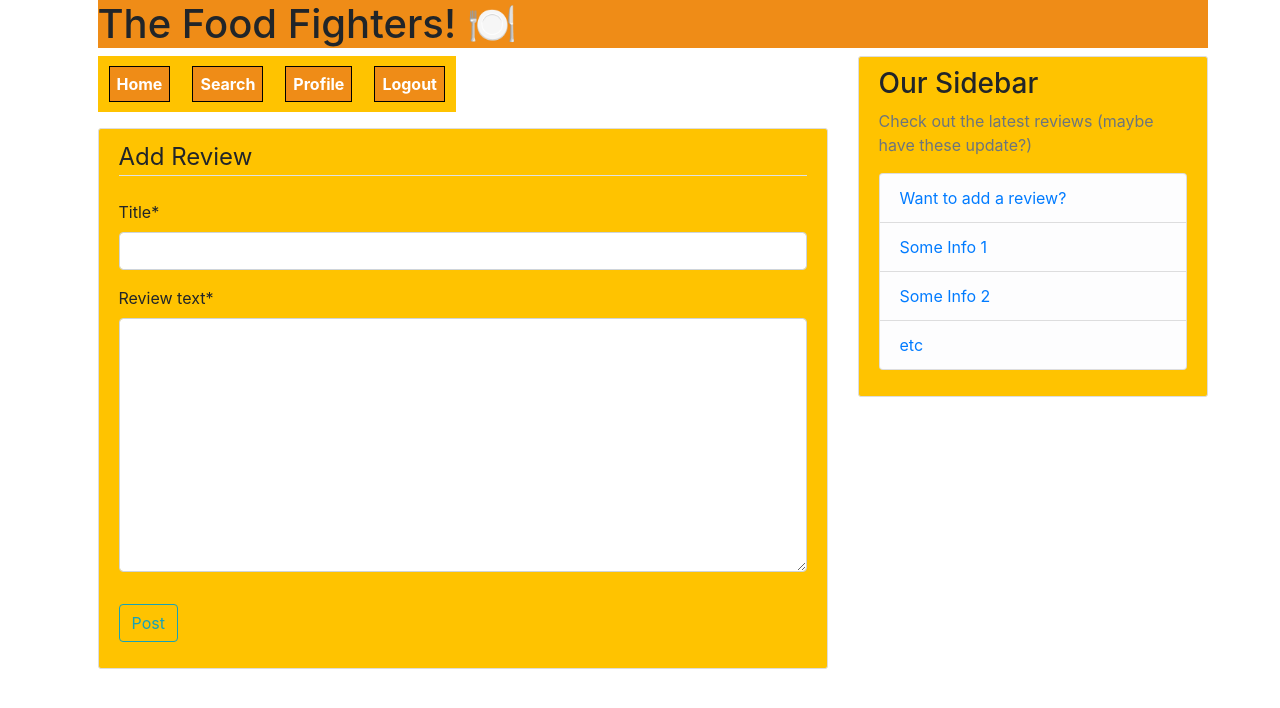
After one commit to lifeunsubscribe/dopestDish, a Django app: page /review/new/ in a window 1280 px wide. The commit adds this page. Shown: the top 708 px of the page. Run offline with Django 3.2, Linux system fonts and the light colour scheme; a user stored in the database is signed in; lists and menus that the app fills with data are empty; some libraries are stand-ins or nearby versions.

Commit message:
add review started

```diff
--- a/src/reviews/models.py
+++ b/src/reviews/models.py
@@ -11,3 +11,6 @@ class Review(models.Model):
 
     def __str__(self):
         return self.title
+
+    def get_absolute_url(self):
+        return reverse('review-detail', kwargs={'pk': self.pk})
--- /dev/null
+++ b/src/reviews/templates/reviews/review_form.html
@@ -0,0 +1,16 @@
+{% extends "base.html" %}
+{% load crispy_forms_tags %}
+{% block content %}
+    <div class="content-section">
+        <form method="POST">
+            {% csrf_token %}
+            <fieldset class="form-group">
+                <legend class="border-bottom mb-4">Add Review</legend>
+                {{ form|crispy }}
+            </fieldset>
+            <div class="form-group">
+                <button class="btn btn-outline-info" type="submit">Post</button>
+            </div>
+        </form>
+    </div>
+{% endblock content %}
--- a/src/reviews/views.py
+++ b/src/reviews/views.py
@@ -1,3 +1,24 @@
 from django.shortcuts import render
+from django.contrib.auth.mixins import LoginRequiredMixin, UserPassesTestMixin
+from django.views.generic import (
+    ListView,
+    DetailView,
+    CreateView,
+    UpdateView,
+    DeleteView
+)
+from .models import Review            #grabs the DB Posts
 
-# Create your views here.
+class ReviewListView(ListView):
+    model = Review
+    template_name = '/list_reviews.html'
+    context_object_name = 'reviews'
+    ordering = ['-date_posted']
+
+class ReviewCreateView(LoginRequiredMixin, CreateView):
+    model = Review
+    fields = ['title', 'review_text']
+
+    def form_valid(self, form):
+        form.instance.author = self.request.user
+        return super().form_valid(form)
--- a/src/templates/base.html
+++ b/src/templates/base.html
@@ -52,10 +52,10 @@
                     <h3>Our Sidebar</h3>
                     <p class='text-muted'>Check out the latest reviews (maybe have these update?)
                     <ul class="list-group">
-                        <li class="list-group-item list-group-item-light">Want to add a review?</li>
-                        <li class="list-group-item list-group-item-light">Some Info 1</li>
-                        <li class="list-group-item list-group-item-light">Some Info 2</li>
-                        <li class="list-group-item list-group-item-light">etc</li>
+                    <li class="list-group-item list-group-item-light"><a href="#">Want to add a review?</a></li>
+                        <li class="list-group-item list-group-item-light"><a href="#">Some Info 1</a></li>
+                        <li class="list-group-item list-group-item-light"><a href="#">Some Info 2</a></li>
+                        <li class="list-group-item list-group-item-light"><a href="#">etc</a></li>
                     </ul>
                     </p>
                 </div>
--- a/src/theDopestDishProject/urls.py
+++ b/src/theDopestDishProject/urls.py
@@ -24,6 +24,7 @@ from dishes.views import dish_view, addDish_view, search_view
 from restaurants.views import restaurant_view, addRestaurant_view
 from profiles.views import signup_view
 from profiles import views as profile_views
+from reviews.views import ReviewListView, ReviewCreateView
 #from locations.views import
 
 def home_view(request,*args,**kwargs):
@@ -36,7 +37,10 @@ urlpatterns = [
     path('signup/', signup_view, name='signup'),
     path('login/', auth_views.LoginView.as_view(template_name='profiles/login.html'), name='login'),
     path('logout/', auth_views.LogoutView.as_view(template_name='profiles/logout.html'), name='logout'),
-    path('profile/', profile_views.profile, name='profile')
+    path('profile/', profile_views.profile, name='profile'),
+    path('list_reviews/', ReviewListView.as_view(), name='review-list'),
+    path('review/new/', ReviewCreateView.as_view(), name='review-create'),
+
 ]
 
 if settings.DEBUG:
```
Also changed, not shown: src/templates/list_reviews.html (added, +11 -0 lines), src/templates/review_confirm_delete.html (added, +10 -0 lines), src/templates/review_detail.html (added, +10 -0 lines), src/db.sqlite3.
